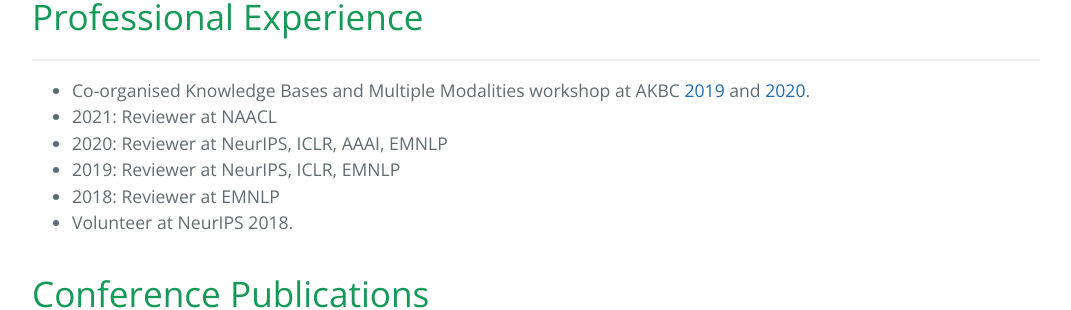
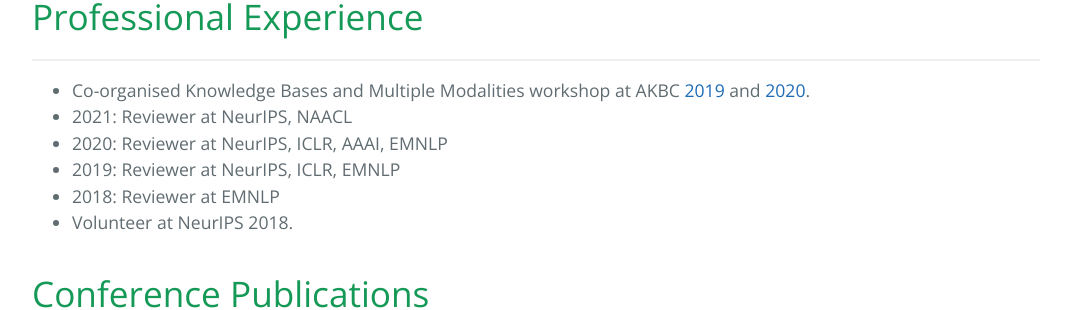
Before and after one commit to pouyapez/pouyapez.github.io, a Jekyll site: the page built from index.md, in a window 1280 px wide and 900 px high, scrolled down 892 px. Shown: the part 156-466 px from the top of the window, without its empty margins (104-1175 px from the left). Built offline with Jekyll 4.4.1, drawn with Linux system fonts in a browser that asks for light colours.

Commit message:
Update index.md

```diff
--- a/index.md
+++ b/index.md
@@ -32,7 +32,7 @@
 
 <ul>
   <li>Co-organised Knowledge Bases and Multiple Modalities workshop at AKBC <a href="https://kb-mm.github.io">2019</a> and <a href="https://kb-mm-2020.github.io">2020</a>.</li>
-   <li>2021: Reviewer at NAACL</li>
+   <li>2021: Reviewer at NeurIPS, NAACL</li>
   <li>2020: Reviewer at NeurIPS, ICLR, AAAI, EMNLP</li>
   <li>2019: Reviewer at NeurIPS, ICLR, EMNLP</li>
   <li>2018: Reviewer at EMNLP</li>
```
